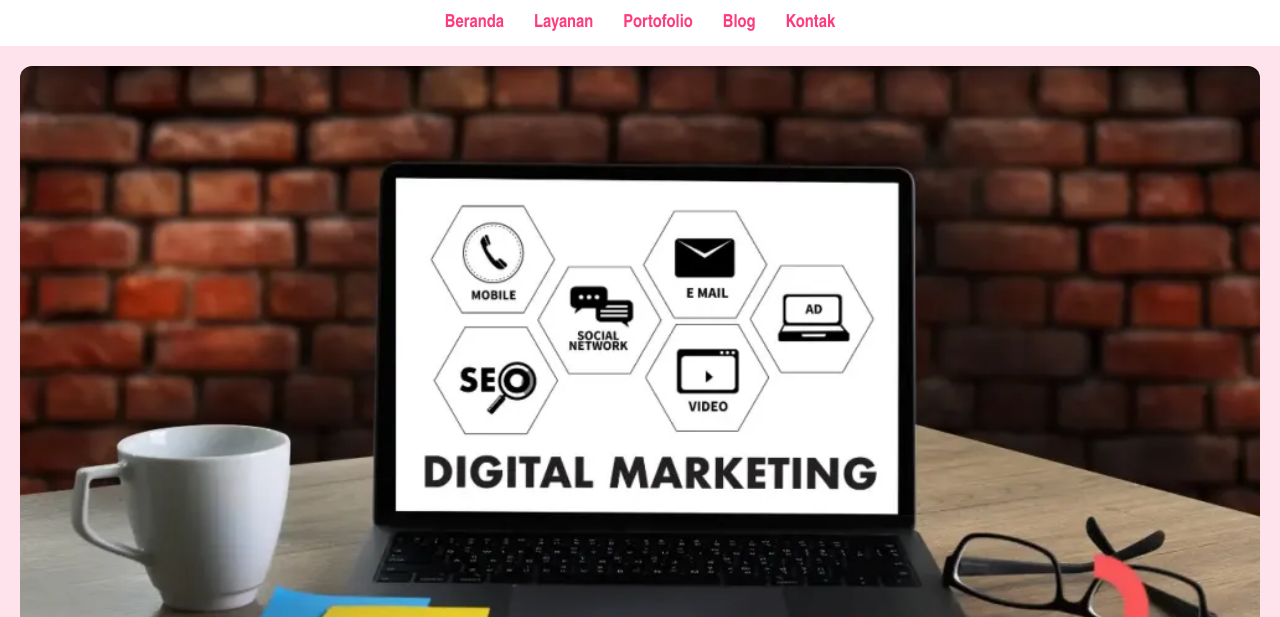
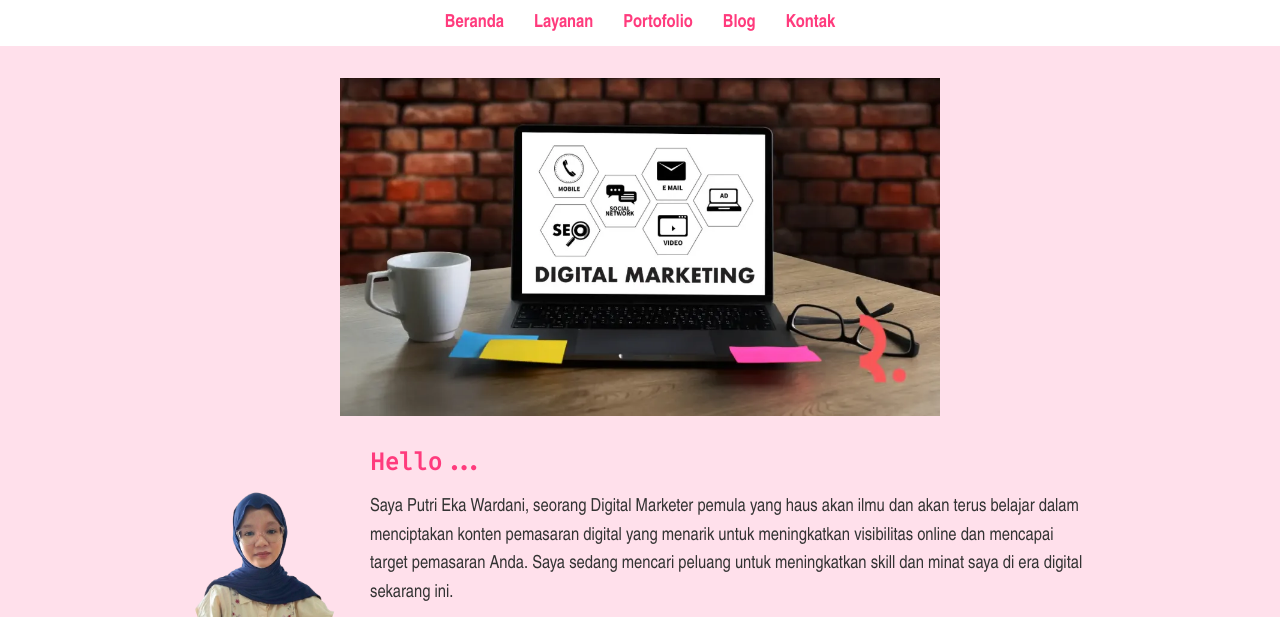
Before and after one commit to EkaWardani/Digeka, a plain HTML site: page Digeka.html in a window 1280 px wide. Shown: the part 162-779 px from the top of the page. Drawn offline with Linux system fonts and the light colour scheme; a small style sheet from the web is missing.

Commit message:
first commit

```diff
--- a/Digeka.html
+++ b/Digeka.html
@@ -84,63 +84,57 @@
       color: #e83068;
     }
 
-    /* Gaya untuk section hero */
     .hero {
-  background-color: #ffe3ec;
-  padding: 20px;
+      text-align: center;
+      padding: 2rem;
+      display: flex;
+      flex-direction: column;
+      align-items: center;
     }
 
     .hero-image {
-  width: 100%;       /* agar memenuhi lebar container */
-  height: auto;      /* otomatis menyesuaikan tinggi agar proporsi terjaga */
-  border-radius: 12px;
-  margin-bottom: 20px;
-  object-fit: contain; /* agar gambar tidak terpotong */
+      width: 70%;
+      max-width: 600px;
+      height: auto;
+      margin-bottom: 30px;
     }
 
     .hero-text {
       display: flex;
-  align-items: center; /* ini yang bikin teks vertikal tengah */
-  gap: 20px;
+      align-items: center;
+      gap: 30px;
       max-width: 900px;
-  margin: auto;
-  /* jangan pakai flex-wrap agar tidak turun ke bawah */
-  /* kalau mau turun ke bawah di mobile, pakai media query */
+      text-align: left;
+      flex-wrap: wrap;
+      justify-content: center;
     }
 
     .putri-image {
-  width: 200px;
-  border-radius: 20px;
-  flex-shrink: 0; /* supaya foto tidak mengecil */
+      width: 150px;
+      height: auto;
+      border-radius: 50%;
+      flex-shrink: 0;
     }
 
-.profil-text {
-  max-width: 1000px;
+    .hero-text div {
+      flex: 1;
+      display: flex;
+      flex-direction: column;
+      justify-content: center;
     }
 
-/* Margin antar paragraf */
-.profil-text p {
-  margin: 10px 0;
+    .hero-text p:first-child {
+      margin: 0 0 15px 0;
+      font-size: 24px;
       font-family: 'Fira Code', monospace;
-      font-size: 18px;
+      font-weight: bold;
+      color: #ff3b7d;
     }
 
-/* Responsive: di layar kecil, teks di bawah dan center */
-@media (max-width: 600px) {
-  .hero-text {
-    flex-direction: column;
-    text-align: center;
-    align-items: center; /* biar teks juga tengah */
-  }
-
-  .putri-image {
-    width: 150px; /* ukuran lebih kecil di HP */
-    margin-bottom: 15px;
-  }
-
-  .profil-text {
-    max-width: 200%;
-  }
+    .hero-text p:nth-child(2) {
+      margin: 0 0 15px 0;
+      font-size: 18px;
+      line-height: 1.6;
     }
 
     .icon-bar i {
@@ -321,7 +315,7 @@
     }
 
     footer {
-      text-align: center;
+      text-align: left;
       padding: 1rem;
       background: #ffbad2;
       font-size: 1rem;
@@ -389,7 +383,7 @@
   </header>
 
   <nav>
-    <a href="#beranda">Beranda</a>
+    <a href="#">Beranda</a>
     <a href="#layanan">Layanan</a>
     <a href="#portofolio">Portofolio</a>
     <a href="#blog">Blog</a>
@@ -400,12 +394,16 @@
     <img src="thumbnail digimar.jpg" alt="Digital Marketing" class="hero-image" />
     <div class="hero-text">
       <img src="Profil_Web.png" alt="Putri Eka" class="putri-image" />
-
-    <div class="profil-text">
-      <p><strong>HAIII...</strong></p>
+      <div>
+        <p>Hello...</p>
         <p>
           Saya Putri Eka Wardani, seorang Digital Marketer pemula yang haus akan ilmu dan akan terus belajar dalam menciptakan konten pemasaran digital yang menarik untuk meningkatkan visibilitas online dan mencapai target pemasaran Anda. Saya sedang mencari peluang untuk meningkatkan skill dan minat saya di era digital sekarang ini.
         </p>
+        <div class="icon-bar">
+          <i class="fab fa-instagram"></i>
+          <i class="fas fa-envelope"></i>
+          <i class="fas fa-phone"></i>
+        </div>
       </div>
     </div>
   </section>
@@ -481,7 +479,7 @@
       <img src="florist-lokal-1.jpg" alt="Putri Eka" />
       <div class="testimoni-text">
         <p>"Saya sangat sibuk mengurus toko, jadi tidak punya waktu untuk media sosial. Digeka sangat membantu! Mereka mengelola semua postingan, interaksi dengan pelanggan, dan bahkan membuat promosi khusus. Hasilnya, toko kami semakin dikenal dan penjualan pun meningkat."</p>
-        <p><strong>Chelsea, Owner Lova Florist</strong></p>
+        <p></strong>Chelsea, Owner Lova Florist</strong></p>
       </div>
     </div>
   </section>
```
Also changed, not shown: 1 other file. Lines whose indentation alone changed are shown as unchanged.
